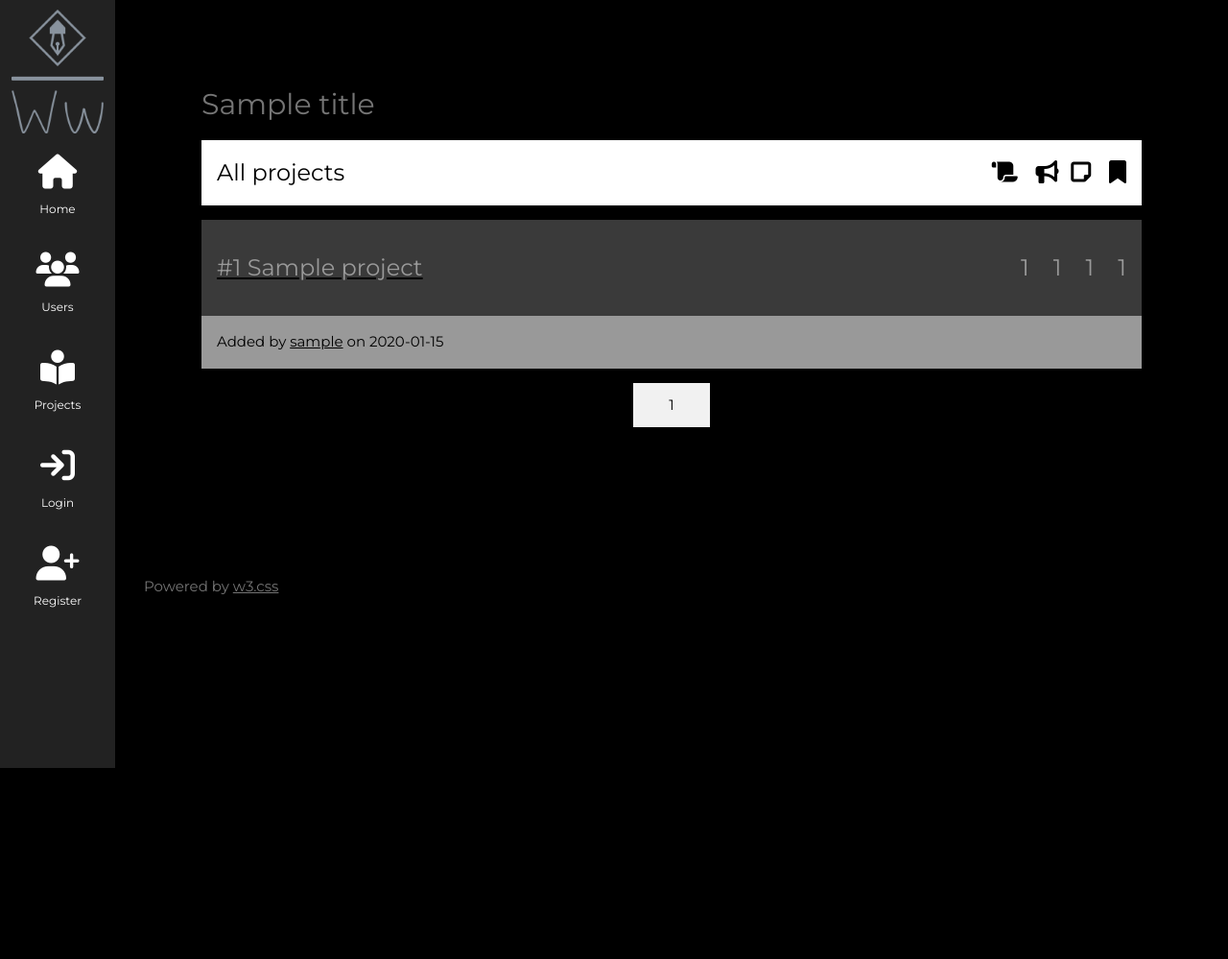
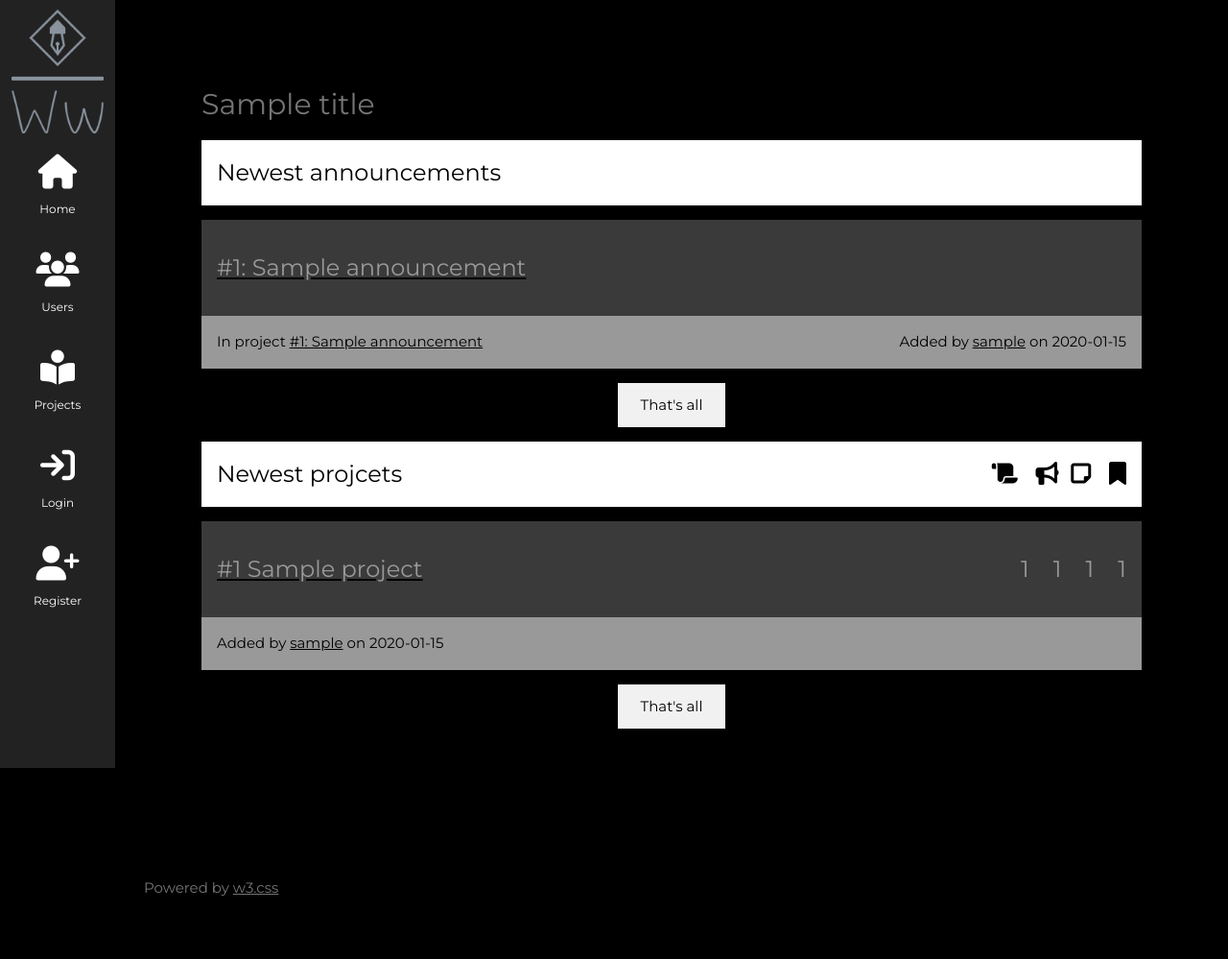
Before and after one commit to hgmtsk/w4111, a Flask app: template wewriters/templates/feed.html in a window 1280 px wide. Shown: the top 999 px of the page at 96% size. Before the commit the page ends 800 px from the top, so only its background shows below. Run offline with Flask 2, Linux system fonts and the light colour scheme; the template is opened without the code that fills it: most values are stand-ins (such as "Sample title", 1, 10 or a date in 2020); parts of the project's set-up code (start-up, migrations or seed data) failed here and were passed over; some libraries are stand-ins or nearby versions.

Commit message:
final version, predebug

```diff
--- a/wewriters/auth.py
+++ b/wewriters/auth.py
@@ -29,13 +29,13 @@ def register_post():
 
     sql = "INSERT INTO users (username, email) VALUES (%s, %s) RETURNING uid"
 
-    print(cur.execute(sql, (username, email,)))
+    cur.execute(sql, (username, email,))
 
     uid = cur.fetchone()['uid']
 
     sql = "INSERT INTO auth (uid, hpwd) VALUES (%s, %s)"
 
-    print(cur.execute(sql, (uid, generate_password_hash(password, method='sha256'),)))
+    cur.execute(sql, (uid, generate_password_hash(password, method='sha256'),))
 
     con.commit()
 
--- a/wewriters/main.py
+++ b/wewriters/main.py
@@ -13,31 +13,47 @@ def index():
     con = get_db()
     cur = con.cursor()
 
-    perpage = 10
+    alimit = 10
+    plimit = 10
+
+    announcements = None
+    projects = None
 
     p = request.args.get("p")
+    a = request.args.get("a")
 
     if p != None:
-        offset = p
+        plimit = int(p) + 10
+    if a != None:
+        alimit = int(a) + 10
 
-    sql = "SELECT count(*) FROM projects"
-    cur.execute(sql)
 
-    res = cur.fetchone()
+    if current_user.is_authenticated:
 
-    pcount = res['count']
-    pcount10 = int((pcount-1)/10) + 1
+        sql = "SELECT A1.aid AS aid, A1.title AS title, A1.addtime AS aaddtime, U2.uid AS uid, P1.pid AS pid, P1.pname AS pname, U2.username AS username FROM announcements AS A1, projectfollows AS PF, users AS U1, projects AS P1, users AS U2 WHERE A1.pid=PF.pid AND PF.uid=U1.uid AND U1.uid=%s AND P1.pid=PF.pid AND U2.uid=P1.uid ORDER BY aaddtime DESC LIMIT %s"
+        cur.execute(sql, (current_user.id,alimit))
+        res = cur.fetchall()
+        announcements = res
 
-    pages = []
+        sql = "SELECT P1.pid AS pid, P1.pname AS pname, P1.addtime AS paddtime, P1.uid AS uid, U2.username AS username, COUNT(DISTINCT B.bid) AS blocks_count, COUNT(DISTINCT A1.aid) AS announcements_count, COUNT(DISTINCT N.nid) AS notes_count, COUNT(DISTINCT PF.uid) AS follower_count FROM users AS U1 JOIN projectfollows AS PF ON PF.uid=U1.uid JOIN projects AS P1 ON U1.uid=P1.uid OR PF.pid=P1.pid LEFT JOIN blocks AS B ON P1.pid=B.pid LEFT JOIN announcements AS A1 ON A1.pid=P1.pid LEFT JOIN notes AS N ON N.pid=P1.pid JOIN users AS U2 ON P1.uid=U2.uid WHERE U1.uid=%s GROUP BY P1.pid, U1.uid, U2.uid ORDER BY paddtime DESC LIMIT %s"
+        cur.execute(sql, (current_user.id,plimit))
+        res = cur.fetchall()
+        projects = res
 
-    for i in range(pcount10):
-        pages.append(i*10)
+    else:
+        sql = "SELECT A1.aid AS aid, A1.title AS title, A1.addtime AS aaddtime, U2.uid AS uid, P1.pid AS pid, P1.pname AS pname, U2.username AS username FROM announcements AS A1, projects AS P1, users AS U2 WHERE A1.pid = P1.pid AND U2.uid=P1.uid ORDER BY aaddtime DESC LIMIT %s"
+        cur.execute(sql, (alimit,))
+        res = cur.fetchall()
+        announcements = res
 
-    sql = "SELECT P1.pid AS pid, P1.pname AS pname, P1.addtime AS paddtime, P1.uid AS uid, U.username AS username, COUNT(DISTINCT B.bid) AS blocks_count, COUNT(DISTINCT A1.aid) AS announcements_count, COUNT(DISTINCT N.nid) AS notes_count, COUNT(DISTINCT PF.uid) AS follower_count FROM projects AS P1 JOIN users AS U ON U.uid=P1.uid LEFT JOIN blocks AS B ON P1.pid=B.pid LEFT JOIN announcements AS A1 ON A1.pid=P1.pid LEFT JOIN notes AS N ON N.pid=P1.pid LEFT JOIN projectfollows AS PF ON PF.pid=P1.pid GROUP BY P1.pid, U.uid ORDER BY paddtime DESC LIMIT 10 OFFSET %s"
-    cur.execute(sql, (p,))
-    res = cur.fetchall()
+        sql =  "SELECT P1.pid AS pid, P1.pname AS pname, P1.addtime AS paddtime, P1.uid AS uid, U.username AS username, COUNT(DISTINCT B.bid) AS blocks_count, COUNT(DISTINCT A1.aid) AS announcements_count, COUNT(DISTINCT N.nid) AS notes_count, COUNT(DISTINCT PF.uid) AS follower_count FROM projects AS P1 JOIN users AS U ON U.uid=P1.uid LEFT JOIN blocks AS B ON P1.pid=B.pid LEFT JOIN announcements AS A1 ON A1.pid=P1.pid LEFT JOIN notes AS N ON N.pid=P1.pid LEFT JOIN projectfollows AS PF ON PF.pid=P1.pid GROUP BY P1.pid, U.uid ORDER BY paddtime DESC LIMIT %s"
+        cur.execute(sql, (plimit,))
+        res = cur.fetchall()
+        projects = res
 
-    return render_template('feed.html', title = "We, Writers", pages = pages, projects=res,)
+
+
+    return render_template('feed.html', title = "We, Writers", alimit = alimit, plimit = plimit, projects=projects, announcements = announcements)
 
 
 @main.route('/note',  strict_slashes=False)
@@ -218,7 +234,7 @@ def user(uid=None):
 
     if uid == None:
         flash("No user selected, redirected to all users.", category="error")
-        return redirect(url_for("users.index"))
+        return redirect(url_for("main.users"))
 
 
     con = get_db() # gets the connection, need figure out the connection close
@@ -251,14 +267,14 @@ def user(uid=None):
 @main.route('/users/')
 def users():
 
-    offset =0
+    limit = 10
     term = request.args.get("search")
     search = term
 
     p = request.args.get("p")
 
     if p != None:
-        offset = p
+        limit = int(p) + 10
 
     con = get_db()
     cur = con.cursor()
@@ -269,48 +285,36 @@ def users():
 
     if term != None:
 
-        sql = "SELECT U.uid AS uid, U.username AS username, U.regtime AS regtime, COUNT(DISTINCT P1.pid) AS project_count, COUNT(DISTINCT N.nid) AS note_count, COUNT(PF.uid) AS follow_count, COUNT(DISTINCT PF.uid) AS follower_count FROM users AS U LEFT JOIN projects AS P1 ON P1.uid=U.uid LEFT JOIN notes AS N ON P1.pid=N.nid LEFT JOIN projectfollows AS PF ON PF.pid=P1.pid WHERE pname LIKE %(like)s ESCAPE '=' GROUP BY U.uid ORDER BY regtime DESC LIMIT %(limit)s OFFSET %(offset)s"
+        sql = "SELECT U.uid AS uid, U.username AS username, U.regtime AS regtime, COUNT(DISTINCT P1.pid) AS project_count, COUNT(DISTINCT N.nid) AS note_count, COUNT(PF.uid) AS follow_count, COUNT(DISTINCT PF.uid) AS follower_count FROM users AS U LEFT JOIN projects AS P1 ON P1.uid=U.uid LEFT JOIN notes AS N ON P1.pid=N.nid LEFT JOIN projectfollows AS PF ON PF.pid=P1.pid WHERE username LIKE %(like)s ESCAPE '=' GROUP BY U.uid ORDER BY regtime DESC LIMIT %(limit)s"
 
         term = term.replace('=', '==').replace('%', '=%').replace('_', '=_')
 
-        cur.execute(sql, dict(like='%'+term+'%', limit=10, offset=offset))
+        cur.execute(sql, dict(like='%'+term+'%', limit=limit, ))
         res = cur.fetchall()
 
-        pcount10 = int((len(res)-1)/10) + 1
-
-        pages = []
-
-        for i in range(pcount10):
-            pages.append(i*10)
     else:
-        sql = "SELECT U.uid AS uid, U.username AS username, U.regtime AS regtime, COUNT(DISTINCT P1.pid) AS project_count, COUNT(DISTINCT N.nid) AS note_count, COUNT(PF.uid) AS follow_count, COUNT(DISTINCT PF.uid) AS follower_count FROM users AS U LEFT JOIN projects AS P1 ON P1.uid=U.uid LEFT JOIN notes AS N ON P1.pid=N.nid LEFT JOIN projectfollows AS PF ON PF.pid=P1.pid GROUP BY U.uid ORDER BY regtime DESC LIMIT 10 OFFSET %s"
-        cur.execute(sql, (offset,))
+        sql = "SELECT U.uid AS uid, U.username AS username, U.regtime AS regtime, COUNT(DISTINCT P1.pid) AS project_count, COUNT(DISTINCT N.nid) AS note_count, COUNT(PF.uid) AS follow_count, COUNT(DISTINCT PF.uid) AS follower_count FROM users AS U LEFT JOIN projects AS P1 ON P1.uid=U.uid LEFT JOIN notes AS N ON P1.pid=N.nid LEFT JOIN projectfollows AS PF ON PF.pid=P1.pid GROUP BY U.uid ORDER BY regtime DESC LIMIT %s"
+        cur.execute(sql, (limit,))
 
         res = cur.fetchall()
 
-        pcount = len(res)
-        pcount10 = int((pcount-1)/10) + 1
 
-        pages = []
-
-        for i in range(pcount10):
-            pages.append(i*10)
-
-    return render_template('search-user.html', title="User Search",  pages = pages, users=res, search = search)
+    return render_template('search-user.html', title="User Search",  limit = limit, users=res, search = search)
 
 @main.route('/projects/')
 def projects():
-    offset =0
+    limit = 10
     term = request.args.get("search")
     search = term
 
     p = request.args.get("p")
 
     if p != None:
-        offset = p
+        limit = int(p) + 10
 
     con = get_db()
     cur = con.cursor()
+
 
 
 
@@ -318,31 +322,19 @@ def projects():
 
     if term != None:
 
-        sql = "SELECT P1.pid AS pid, P1.pname AS pname, P1.addtime AS paddtime, P1.uid AS uid, U.username AS username, COUNT(DISTINCT B.bid) AS blocks_count, COUNT(DISTINCT A1.aid) AS announcements_count, COUNT(DISTINCT N.nid) AS notes_count, COUNT(DISTINCT PF.uid) AS follower_count FROM projects AS P1 JOIN users AS U ON U.uid=P1.uid LEFT JOIN blocks AS B ON P1.pid=B.pid LEFT JOIN announcements AS A1 ON A1.pid=P1.pid LEFT JOIN notes AS N ON N.pid=P1.pid LEFT JOIN projectfollows AS PF ON PF.pid=P1.pid WHERE pname LIKE %(like)s ESCAPE '=' GROUP BY P1.pid, U.uid ORDER BY paddtime DESC LIMIT %(limit)s OFFSET %(offset)s"
+        sql = "SELECT P1.pid AS pid, P1.pname AS pname, P1.addtime AS paddtime, P1.uid AS uid, U.username AS username, COUNT(DISTINCT B.bid) AS blocks_count, COUNT(DISTINCT A1.aid) AS announcements_count, COUNT(DISTINCT N.nid) AS notes_count, COUNT(DISTINCT PF.uid) AS follower_count FROM projects AS P1 JOIN users AS U ON U.uid=P1.uid LEFT JOIN blocks AS B ON P1.pid=B.pid LEFT JOIN announcements AS A1 ON A1.pid=P1.pid LEFT JOIN notes AS N ON N.pid=P1.pid LEFT JOIN projectfollows AS PF ON PF.pid=P1.pid WHERE pname LIKE %(like)s ESCAPE '=' GROUP BY P1.pid, U.uid ORDER BY paddtime DESC LIMIT %(limit)s"
 
         term = term.replace('=', '==').replace('%', '=%').replace('_', '=_')
 
-        cur.execute(sql, dict(like='%'+term+'%', limit=10, offset=offset))
+        cur.execute(sql, dict(like='%'+term+'%', limit=limit,))
         res = cur.fetchall()
 
-        pcount10 = int((len(res)-1)/10) + 1
 
-        pages = []
-
-        for i in range(pcount10):
-            pages.append(i*10)
     else:
-        sql = "SELECT P1.pid AS pid, P1.pname AS pname, P1.addtime AS paddtime, P1.uid AS uid, U.username AS username, COUNT(DISTINCT B.bid) AS blocks_count, COUNT(DISTINCT A1.aid) AS announcements_count, COUNT(DISTINCT N.nid) AS notes_count, COUNT(DISTINCT PF.uid) AS follower_count FROM projects AS P1 JOIN users AS U ON U.uid=P1.uid LEFT JOIN blocks AS B ON P1.pid=B.pid LEFT JOIN announcements AS A1 ON A1.pid=P1.pid LEFT JOIN notes AS N ON N.pid=P1.pid LEFT JOIN projectfollows AS PF ON PF.pid=P1.pid GROUP BY P1.pid, U.uid ORDER BY paddtime DESC LIMIT 10 OFFSET %s"
-        cur.execute(sql, (offset,))
+        sql = "SELECT P1.pid AS pid, P1.pname AS pname, P1.addtime AS paddtime, P1.uid AS uid, U.username AS username, COUNT(DISTINCT B.bid) AS blocks_count, COUNT(DISTINCT A1.aid) AS announcements_count, COUNT(DISTINCT N.nid) AS notes_count, COUNT(DISTINCT PF.uid) AS follower_count FROM projects AS P1 JOIN users AS U ON U.uid=P1.uid LEFT JOIN blocks AS B ON P1.pid=B.pid LEFT JOIN announcements AS A1 ON A1.pid=P1.pid LEFT JOIN notes AS N ON N.pid=P1.pid LEFT JOIN projectfollows AS PF ON PF.pid=P1.pid GROUP BY P1.pid, U.uid ORDER BY paddtime DESC LIMIT %s"
+        cur.execute(sql, (limit,))
 
         res = cur.fetchall()
 
-        pcount = len(res)
-        pcount10 = int((pcount-1)/10) + 1
 
-        pages = []
-
-        for i in range(pcount10):
-            pages.append(i*10)
-
-    return render_template('search-project.html', title="Project Search",  pages = pages, projects=res, search = search)
+    return render_template('search-project.html', title="Project Search",  limit = limit, projects=res, search = search)
--- a/wewriters/templates/feed.html
+++ b/wewriters/templates/feed.html
@@ -1,43 +1,133 @@
 {% extends 'base.html' %}
 
 {% block content %}
-
+<form action="/" method=GET>
     <p>
     <ul class="w3-ul w3-white">
 
-         <li class="w3-padding-16 w3-xlarge" >{% if current_user.is_authenticated %} Followed projects followed by all the other projects {% else %} All projects {% endif %}<div style="float:right;"><i class="fa-solid fa-scroll" title="Number of blocks"></i></i> &nbsp; <i class="fa-solid fa-bullhorn" title="Number of announcements"></i>&nbsp;  <i class="fa-solid fa-note-sticky" title="Number of notes"></i> &nbsp; <i class="fa-solid fa-bookmark" title="Number of followers"></i></div></li>
+        <li class="w3-padding-16 w3-xlarge">{% if current_user.is_authenticated %} Newest announcements from
+            followed projects {% else %} Newest announcements {% endif %}
+        </li>
     </ul>
     </p>
-{% for project in projects %}
+    {% if announcements|length > 0 %}
+    {% for announcement in announcements %}
+
 
     <p>
 
     <ul class="w3-ul w3-white w3-opacity w3-hover-opacity-off">
-        <a href='/project/{{project['pid']}}'><li class="w3-dark-grey w3-xlarge w3-padding-32"> #{{project['pid']}} {{project['pname']}}
-            <div style="float:right">{{project['blocks_count']}}&nbsp&nbsp&nbsp&nbsp{{project['announcements_count']}}&nbsp&nbsp&nbsp&nbsp{{project['notes_count']}}&nbsp&nbsp&nbsp&nbsp{{project['follower_count']}}</div>
-        </li> </a>
-        <li class="w3-padding-16">Added by <a href="/user/{{project['uid']}}">{{project['username']}}</a> on {{project['paddtime'].strftime('%B %d, %Y')}}</li>
+        <a href='/announcement/{{announcement[' aid']}}'>
+            <li class="w3-dark-grey w3-xlarge w3-padding-32"> #{{announcement['aid']}}: {{announcement['title']}}
+
+            </li>
+        </a>
+        <li class="w3-padding-16">In project <a href="/project/{{announcement['pid']}}">#{{announcement['pid']}}:
+                {{announcement['pname']}} </a>
+            <div style="float:right">
+                Added by <a href="/user/{{announcement['uid']}}">{{announcement['username']}}</a> on
+                {{announcement['aaddtime'].strftime('%B %d, %Y at %H:%M:%S')}}</div>
+        </li>
     </ul>
 
     </p>
 
     {% endfor %}
 
-<form action="/projects/" method=GET>
+
     <div class="w3-center">
         <div class="buttons">
-        {% for page in pages %}
 
 
 
-        <button class="w3-button w3-light-grey w3-padding-large button-width" type="submit" , name="p" , value="{{page}}">
-            {{page}}
+            {% if announcements|length > alimit-1 %}
+            <button class="w3-button w3-light-grey w3-padding-large" type="submit" , name="a" , value="{{alimit}}">
+                Show more
             </button>
+            {% else %}
+            <button type="button" class="w3-button w3-light-grey w3-padding-large">
+                That's all
+            </button>
+            {% endif %}
 
 
-        {% endfor %}
         </div>
     </div>
+    {% else %}
+    <p>
+        <ul class="w3-ul w3-white">
+
+            <li class="w3-padding-16 w3-dark-grey w3-small"> You don't follow any projects!
+            </li>
+        </ul>
+        </p>
+    {% endif %}
+    <p>
+    <ul class="w3-ul w3-white">
+
+        <li class="w3-padding-16 w3-xlarge">{% if current_user.is_authenticated %} Followed and my projects{% else %}
+            Newest projcets {% endif %}<div style="float:right;"><i class="fa-solid fa-scroll"
+                    title="Number of blocks"></i></i> &nbsp; <i class="fa-solid fa-bullhorn"
+                    title="Number of announcements"></i>&nbsp; <i class="fa-solid fa-note-sticky"
+                    title="Number of notes"></i> &nbsp; <i class="fa-solid fa-bookmark" title="Number of followers"></i>
+            </div>
+        </li>
+    </ul>
+    </p>
+    {% if projects|length > 0 %}
+
+    {% for project in projects %}
+
+
+    <p>
+
+    <ul class="w3-ul w3-white w3-opacity w3-hover-opacity-off">
+        <a href='/project/{{project[' pid']}}'>
+            <li class="w3-dark-grey w3-xlarge w3-padding-32"> #{{project['pid']}} {{project['pname']}}
+                <div style="float:right">
+                    {{project['blocks_count']}}&nbsp&nbsp&nbsp&nbsp{{project['announcements_count']}}&nbsp&nbsp&nbsp&nbsp{{project['notes_count']}}&nbsp&nbsp&nbsp&nbsp{{project['follower_count']}}
+                </div>
+            </li>
+        </a>
+        <li class="w3-padding-16">Added by <a href="/user/{{project['uid']}}">{{project['username']}}</a> on
+            {{project['paddtime'].strftime('%B %d, %Y')}}</li>
+    </ul>
+
+    </p>
+
+    {% endfor %}
+
+
+    <div class="w3-center">
+        <div class="buttons">
+
+
+
+            {% if projects|length > plimit - 1 %}
+            <button class="w3-button w3-light-grey w3-padding-large" type="submit" , name="p" , value="{{plimit}}">
+                Show more
+            </button>
+            {% else %}
+            <button type="button" class="w3-button w3-light-grey w3-padding-large">
+                That's all
+            </button>
+            {% endif %}
+
+
+        </div>
+    </div>
+
+    {% else %}
+    <p>
+        <ul class="w3-ul w3-white">
+
+            <li class="w3-padding-16 w3-dark-grey w3-small"> You don't follow nor you have created any projects!
+            </li>
+        </ul>
+        </p>
+
+    {% endif %}
+
 </form>
 
 {% endblock %}
```
Also changed, not shown: wewriters/templates/search-project.html (+13 -7 lines), wewriters/templates/search-user.html (+13 -13 lines). Lines whose indentation alone changed are shown as unchanged.
